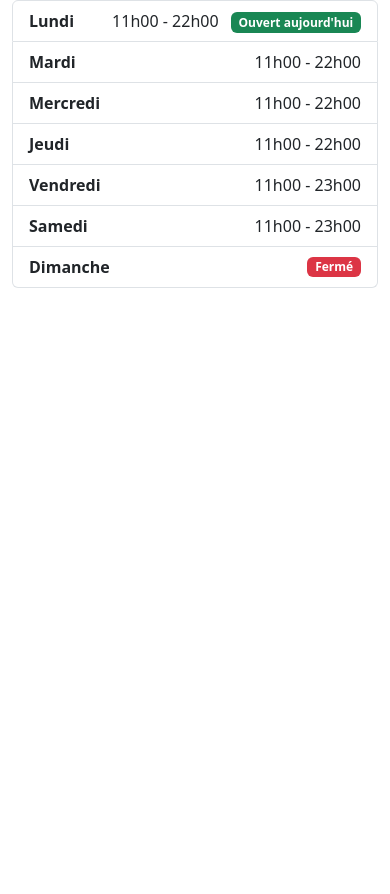
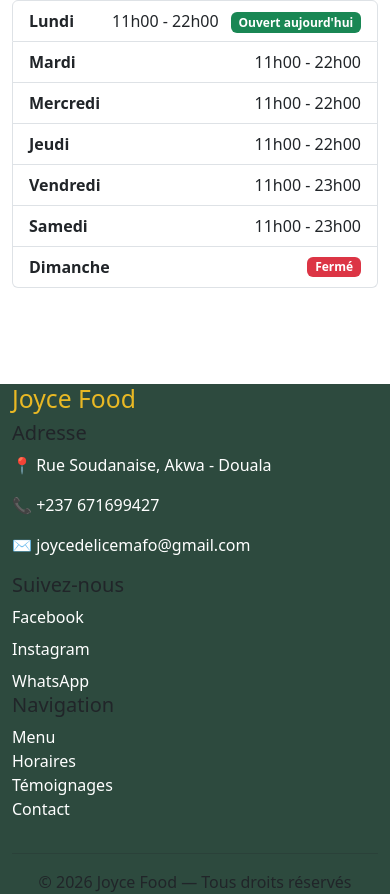
Before and after one commit to joycedelice/le-calao-dore, an Angular app: page / in a window 390 px wide. Shown: the part 3458-4352 px from the top of the page. Before the commit the page ends 3842 px from the top, so only its background shows below. Built offline with nearby package versions, Linux system fonts and the light colour scheme.

Commit message:
footer responsive 3 colonnes

```diff
--- a/src/app/components/footer/footer.html
+++ b/src/app/components/footer/footer.html
@@ -0,0 +1,39 @@
+<footer class="footer" id="contact" style="height: auto; background-color: #2D4A3E ;">
+  <div class="container">
+    <div class="row">
+      <h2 class="" style="color: #E9B824 ;">Joyce Food</h2>
+
+      <div class="col-12 col-md-4">
+        <h5>Adresse</h5>
+        <p class="text-white">📍 Rue Soudanaise, Akwa - Douala</p>
+        <p class="text-white">📞 +237 671699427</p>
+        <p class="text-white">✉️ joycedelicemafo@gmail.com</p>
+      </div>
+
+
+      <div class="col-12 col-md-4">
+        <h5>Suivez-nous</h5>
+        <div class="socials d-flex flex-column gap-2" >
+          <a href="#" class="text-white text-decoration-none"><i class="bi bi-facebook fs-6 text-white"></i> Facebook</a>
+          <a href="#" class="text-white text-decoration-none"><i class="bi bi-instagram fs-6 text-white"></i>Instagram</a>
+          <a href="#" class="text-white text-decoration-none"><i class="bi bi-whatsapp fs-6 text-white"></i>WhatsApp</a>
+        </div>
+      </div>
+
+
+      <div class="col-12 col-md-4">
+        <h5>Navigation</h5>
+        <ul class="list-unstyled ">
+          <li><a href="#menu" class="text-decoration-none list-style-type-none text-white ">  Menu</a></li>
+          <li><a href="#horaires" class="text-decoration-none list-style-type-none text-white">  Horaires</a></li>
+          <li><a href="#temoignages" class="text-decoration-none list-style-type-none text-white">  Témoignages</a></li>
+          <li><a href="#contact" class="text-decoration-none list-style-type-none text-white">  Contact</a></li>
+        </ul>
+      </div>
+    </div>
+<hr>
+<p class="text-center mb-0">
+© 2026 Joyce Food — Tous droits réservés
+</p>
+</div>
+</footer>
```
